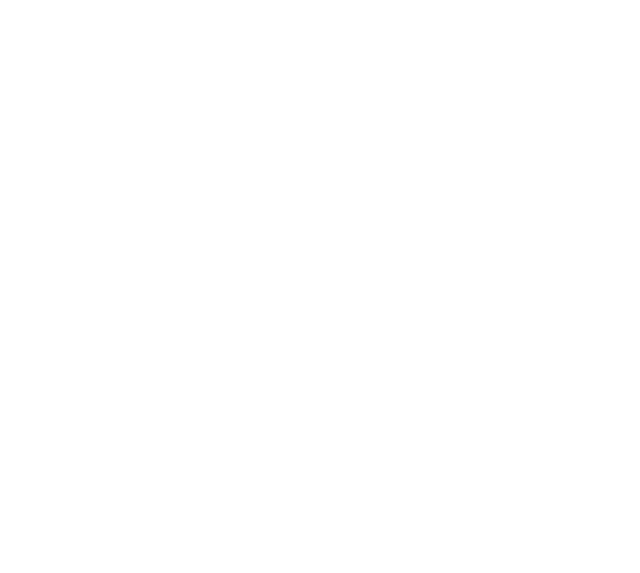
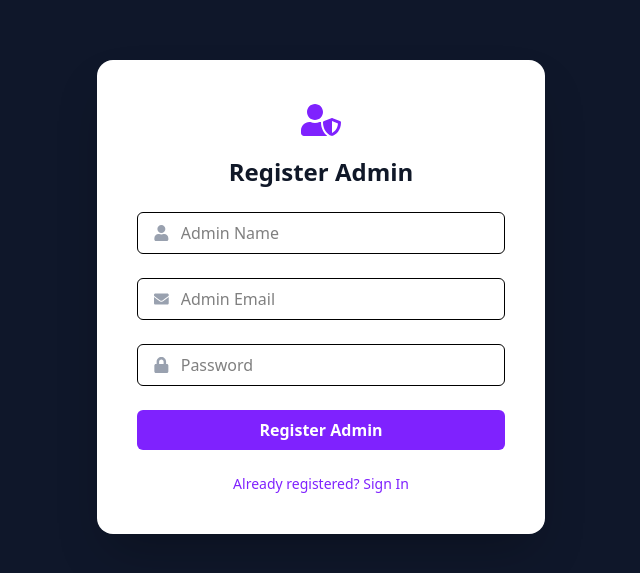
Before and after one commit to devoleper-samreen/Car-Rental, a React (Vite) app in the folder Frontend/: page /admin/signup in a window 1280 px wide. Before the commit this address had no page. Shown: the part 103-676 px from the top of the page, without its empty margins (319-959 px from the left). Built offline with nearby package versions, Linux system fonts and the light colour scheme.

Commit message:
feat: add admin login and signup pages with routing in App component

```diff
--- a/Frontend/src/App.jsx
+++ b/Frontend/src/App.jsx
@@ -4,6 +4,8 @@ import './App.css'
 import CarList from './pages/CarList'
 import UserSignup from './pages/UserSignup'
 import UserLogin from './pages/UserLogin'
+import AdminLogin from './pages/AdminLogin'
+import AdminSignup from './pages/AdminSignup'
 
 function App() {
 
@@ -14,6 +16,8 @@ function App() {
           <Route path='/' element={<Home />} />
           <Route path='/login' element={<UserLogin />} />
           <Route path='/signup' element={<UserSignup />} />
+          <Route path='/admin/login' element={<AdminLogin />} />
+          <Route path='/admin/signup' element={<AdminSignup />} />
           <Route path='/list' element={<CarList />} />
         </Routes>
       </Router>
--- /dev/null
+++ b/Frontend/src/pages/AdminLogin.jsx
@@ -0,0 +1,37 @@
+import React from 'react';
+import { FaUserShield, FaEnvelope, FaLock } from 'react-icons/fa';
+import { Link } from 'react-router-dom';
+
+const AdminLoginPage = () => {
+    return (
+        <div className="min-h-screen bg-[#0f172a] flex items-center justify-center">
+            <div className="bg-white p-10 rounded-2xl shadow-2xl w-full max-w-md">
+                <div className="flex justify-center mb-4">
+                    <FaUserShield size={40} className="text-violet-600" />
+                </div>
+                <h2 className="text-2xl font-bold text-center mb-6 text-gray-900">Admin Login</h2>
+                <form className="space-y-6">
+                    <div className="flex items-center border px-4 py-2 rounded-md">
+                        <FaEnvelope className="text-gray-400 mr-3" />
+                        <input className="w-full outline-none" type="email" placeholder="Admin Email" />
+                    </div>
+                    <div className="flex items-center border px-4 py-2 rounded-md">
+                        <FaLock className="text-gray-400 mr-3" />
+                        <input className="w-full outline-none" type="password" placeholder="Password" />
+                    </div>
+                    <button className="w-full bg-violet-600 hover:bg-violet-700 text-white py-2 rounded-md font-semibold transition duration-300 cursor-pointer">
+                        Admin Sign In
+                    </button>
+                </form>
+                <div className='flex mt-6 items-center justify-center w-full'>
+                    <Link to="/admin/signup" className="text-sm text-violet-600 hover:underline cursor-pointer ">
+                        Register new admin
+                    </Link>
+                </div>
+
+            </div>
+        </div>
+    );
+};
+
+export default AdminLoginPage;
--- /dev/null
+++ b/Frontend/src/pages/AdminSignup.jsx
@@ -0,0 +1,39 @@
+import { FaUserShield, FaEnvelope, FaLock, FaUser } from 'react-icons/fa';
+import { Link } from 'react-router-dom';
+
+const AdminSignupPage = () => {
+    return (
+        <div className="min-h-screen bg-[#0f172a] flex items-center justify-center">
+            <div className="bg-white p-10 rounded-2xl shadow-2xl w-full max-w-md">
+                <div className="flex justify-center mb-4">
+                    <FaUserShield size={40} className="text-violet-600" />
+                </div>
+                <h2 className="text-2xl font-bold text-center mb-6 text-gray-900">Register Admin</h2>
+                <form className="space-y-6">
+                    <div className="flex items-center border px-4 py-2 rounded-md">
+                        <FaUser className="text-gray-400 mr-3" />
+                        <input className="w-full outline-none" type="text" placeholder="Admin Name" />
+                    </div>
+                    <div className="flex items-center border px-4 py-2 rounded-md">
+                        <FaEnvelope className="text-gray-400 mr-3" />
+                        <input className="w-full outline-none" type="email" placeholder="Admin Email" />
+                    </div>
+                    <div className="flex items-center border px-4 py-2 rounded-md">
+                        <FaLock className="text-gray-400 mr-3" />
+                        <input className="w-full outline-none" type="password" placeholder="Password" />
+                    </div>
+                    <button className="w-full bg-violet-600 hover:bg-violet-700 text-white py-2 rounded-md font-semibold transition duration-300 cursor-pointer">
+                        Register Admin
+                    </button>
+                </form>
+                <div className='flex mt-6 items-center justify-center w-full'>
+                    <Link to="/admin/login" className="text-sm text-violet-600 hover:underline cursor-pointer">
+                        Already registered? Sign In
+                    </Link>
+                </div>
+            </div>
+        </div>
+    );
+};
+
+export default AdminSignupPage;
--- a/Frontend/src/pages/UserLogin.jsx
+++ b/Frontend/src/pages/UserLogin.jsx
@@ -6,7 +6,7 @@ const SignIn = () => {
         <div className="flex justify-center items-center min-h-screen bg-gradient-to-br from-purple-500 to-indigo-600">
             <div className="bg-white p-8 rounded-2xl w-[400px]">
                 <h2 className="text-2xl font-bold text-center mb-6">Welcome Back</h2>
-                <form className="space-y-4">
+                <form className="space-y-6">
                     <div className="flex items-center bg-gray-100 rounded px-3 py-2">
                         <FaEnvelope className="text-gray-400 mr-3" />
                         <input type="email" placeholder="Email Address" className="bg-transparent w-full outline-none" />
--- a/Frontend/src/pages/UserSignup.jsx
+++ b/Frontend/src/pages/UserSignup.jsx
@@ -6,7 +6,7 @@ const UserSignUp = () => {
         <div className="flex justify-center items-center min-h-screen bg-gradient-to-br from-purple-500 to-indigo-600">
             <div className="bg-white p-8 rounded-2xl w-[400px]">
                 <h2 className="text-2xl font-bold text-center mb-6">Create Account</h2>
-                <form className="space-y-4">
+                <form className="space-y-6">
                     <div className="flex items-center bg-gray-100 rounded px-3 py-2">
                         <FaUser className="text-gray-400 mr-3" />
                         <input type="text" placeholder="Full Name" className="bg-transparent w-full outline-none" />
```
